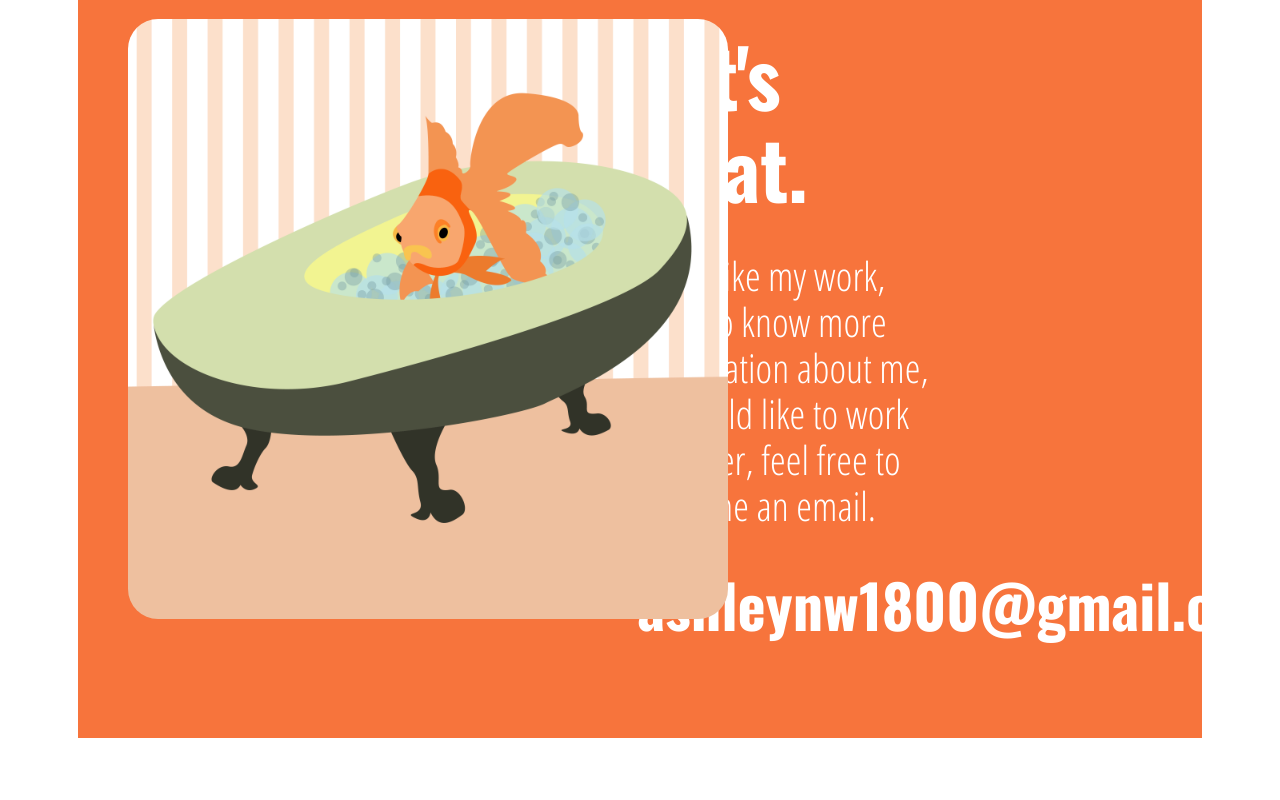
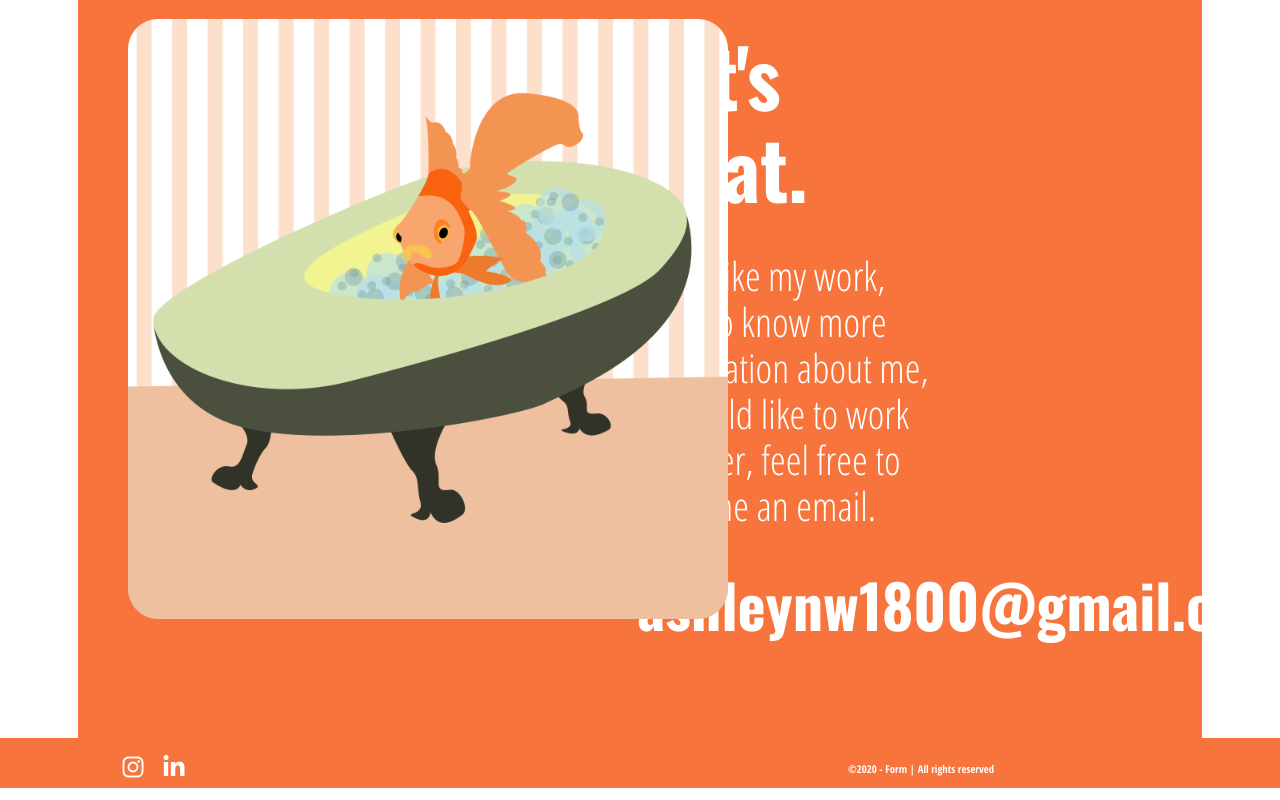
Before and after one commit to ashleynw1800/my-website, a website: page deploy/index.html in a window 1280 px wide. Shown: the part 2801-3601 px from the top of the page. Before the commit the page ends 3539 px from the top, so only its background shows below. Drawn offline with nearby package versions, Linux system fonts and the light colour scheme; a web font is replaced by a local one.

Commit message:
footer push

```diff
--- a/deploy/index.html
+++ b/deploy/index.html
@@ -121,6 +121,15 @@
                         </div>
 
                     </section>
+     <footer>
+                             <ul id="socials">
+                                 <li class="insta"> <a href="https://www.instagram.com/ashleywiederspahn.design/"><i class="fa fa-instagram" aria-hidden="true"></i></a></li>
+                                 <li class="in"> <a href="https://www.linkedin.com/in/ashley-wiederspahn-917220179/"><i class="fa fa-linkedin" aria-hidden="true"></i></a></li>
+                             </ul>
+                             <section class="side">
+                                 <h6>©2020 - Form  |   All rights reserved</h6>
+                             </section>
+                         </footer>
 
     <script type="module" src="js/scripts-min.js"></script>
 
--- a/dev/scss/layout/_footer.scss
+++ b/dev/scss/layout/_footer.scss
@@ -1,3 +1,45 @@
 /* =============
     Footer
 ============= */
+footer{
+    background-color: #F7743C;
+    left: 0;
+    top: 0;
+    width: 100%;
+    height: 50px;
+    display: grid;
+    grid-template-areas: "socials . side";
+    grid-template-columns: 1fr 1fr 2fr 1fr;
+
+    >#socials{
+        grid-area: socials;
+        justify-self: center;
+        align-self: center;
+        margin-left: 20%;
+
+        display: grid;
+        grid-template-areas: "insta in";
+        >.insta{
+            grid-area: insta;
+            color: white;
+            padding: 10px;
+            font-size: x-large;
+        }
+
+        >.in{
+            grid-area: in;
+            color: white;
+            padding: 10px;
+            font-size: x-large;
+        }
+    }
+
+    >.side{
+        grid-area: side;
+        color: white;
+        align-self: center;
+        justify-self: flex-end;
+        margin-right: 30px;
+        font-family: 'Open Sans Condensed', sans-serif;
+    }
+}
--- a/dev/scss/sections/_section-3.scss
+++ b/dev/scss/sections/_section-3.scss
@@ -18,6 +18,7 @@
         align-self: center;
 
         >h1{
+            display: flex;
             padding: 10px;
             color: white;
             font-family: 'Oswald', sans-serif;
@@ -49,6 +50,7 @@
 
     >.imgcontainer{
         grid-area: img;
+        display: flex;
         img{
             display: flex;
             max-width: 600px;
```
Also changed, not shown: deploy/css/styles.css, 5 other files.
